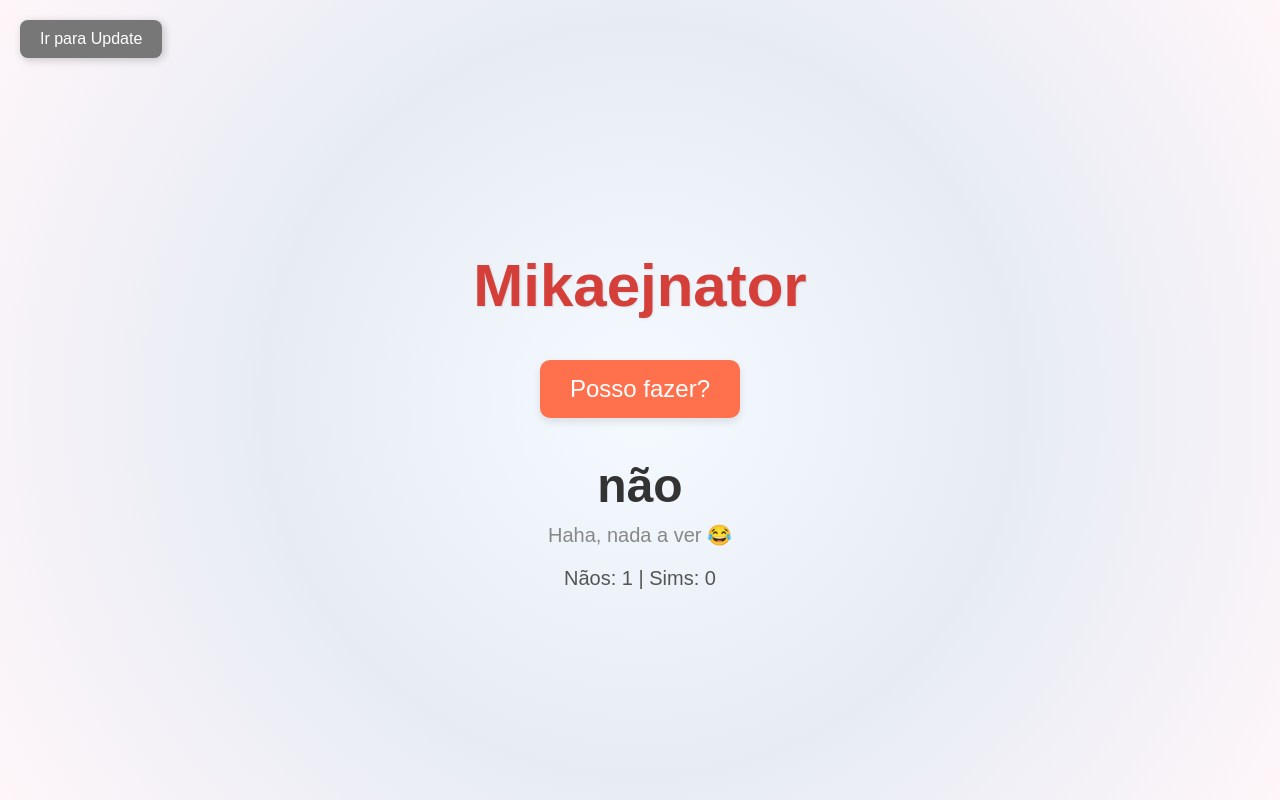
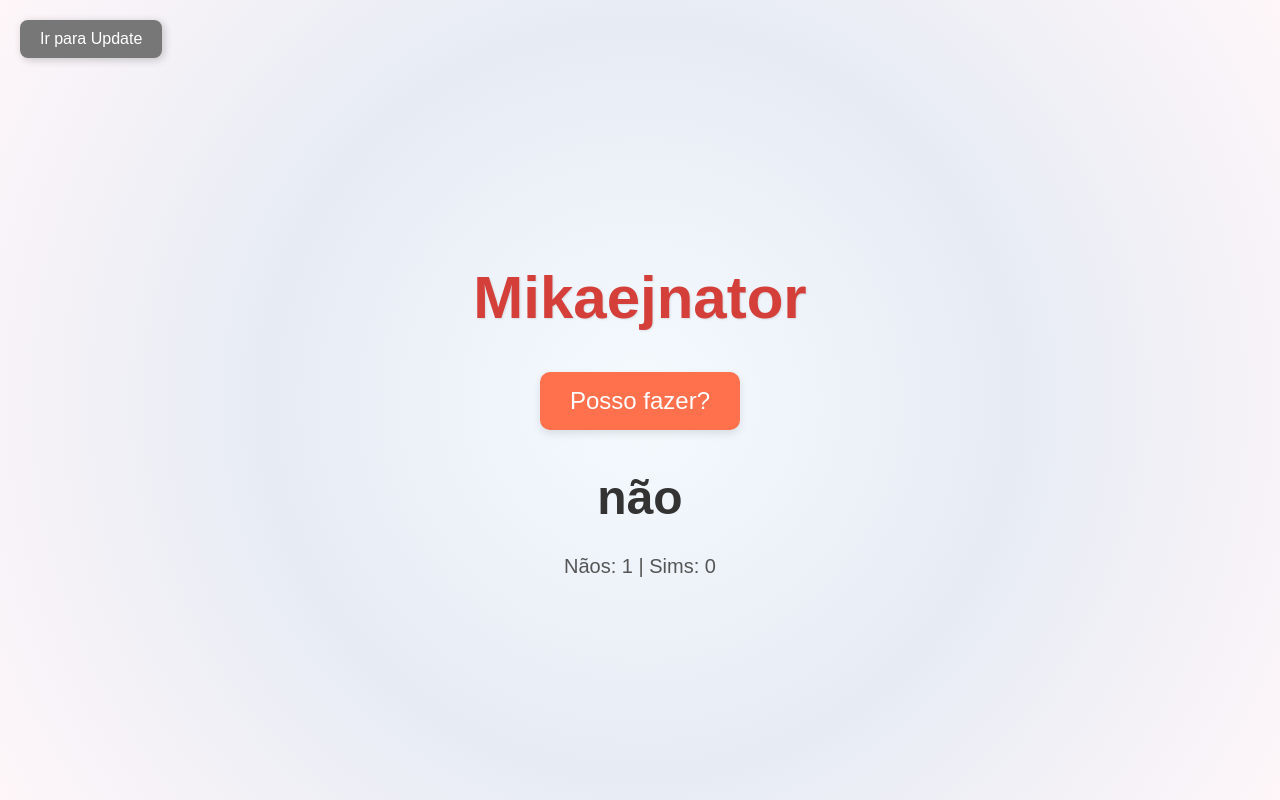
Before and after one commit to mizanyan/mikaejnator, a plain HTML site: page index.html in a window 1280 px wide. Both pictures are taken after a click on the button "Posso fazer?". Drawn offline with nearby package versions, Linux system fonts and the light colour scheme.

Commit message:
Update index.html

```diff
--- a/index.html
+++ b/index.html
@@ -135,9 +135,10 @@
         somNao.play();
 
         // 5% de chance para uma mensagem aleatória
-        if (Math.random() < 1) {
+        if (Math.random() < 0.05) {
           const mensagens = [
             "Haha, nada a ver 😂",
+            "Mas veja bem",
             "Vai estragar minha vibe"
           ];
           const msg = mensagens[Math.floor(Math.random() * mensagens.length)];
```
